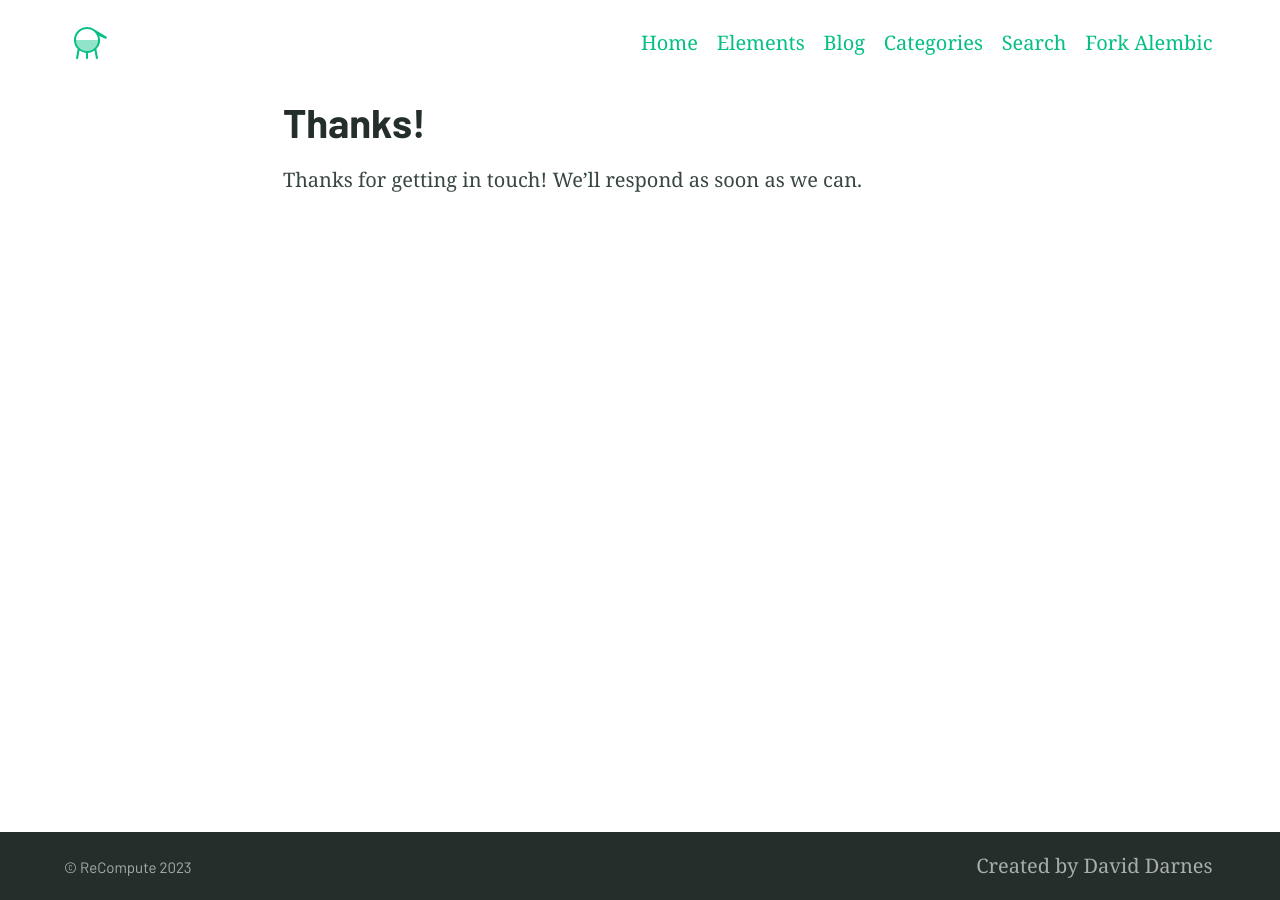
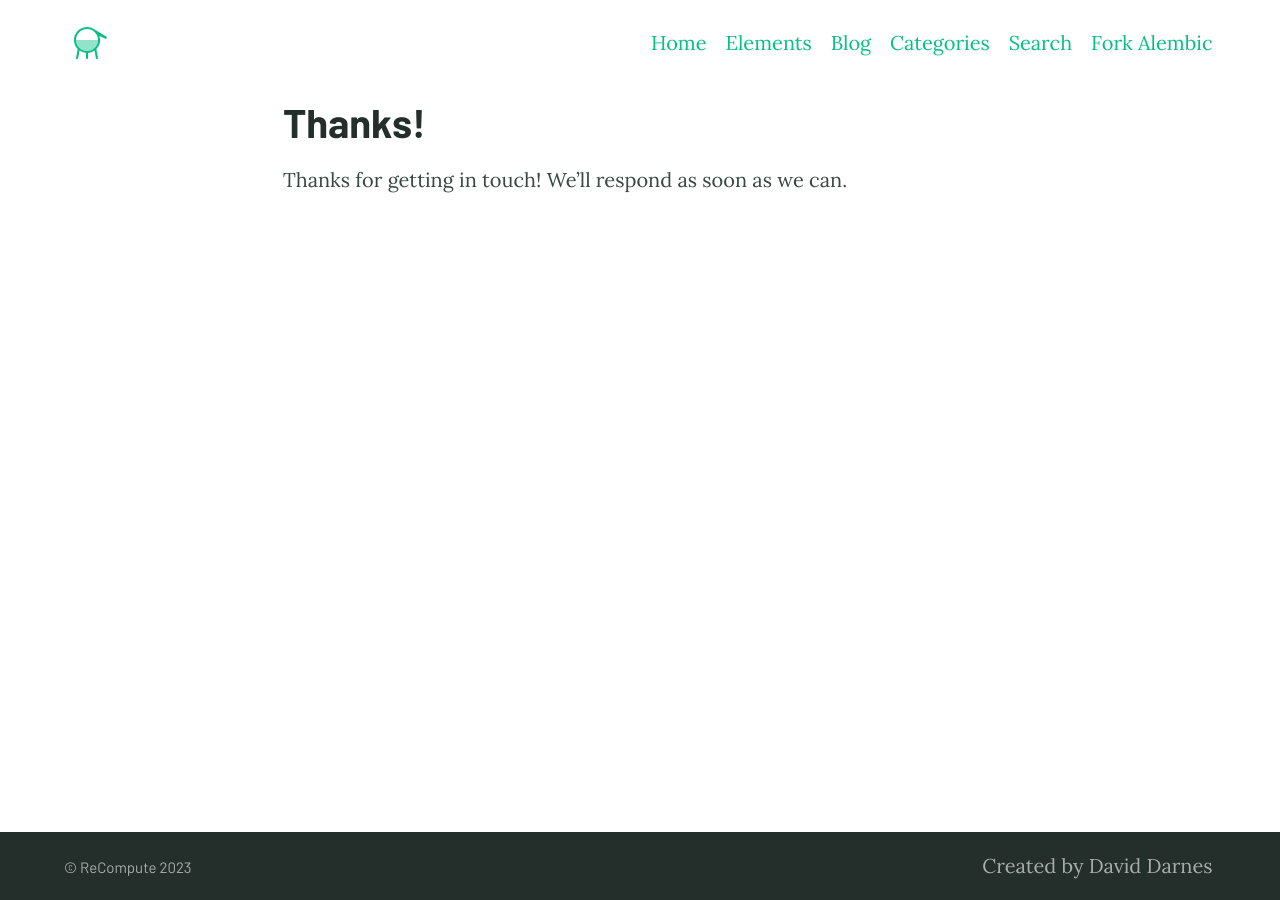
Before and after one commit to ResponsibleComputingCollective/responsiblecomputingcollective.github.io, a Jekyll site: the page built from thanks.md, in a window 1280 px wide. Built offline with Jekyll 4.4.1, drawn with Linux system fonts in a browser that asks for light colours.

Commit message:
changed to Lora for body font, not sure if syntax is correct

```diff
--- a/_sass/_settings.scss
+++ b/_sass/_settings.scss
@@ -15,7 +15,7 @@ $white: #ffffff !default;
 
 // Typography
 $bodytype: (
-  font-family: "Georgia, serif",
+  font-family: "Lora, serif",
   regular: 400,
   bold: 700,
   italic: italic,
```
